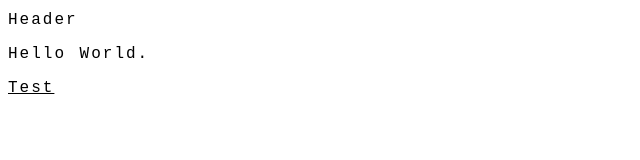
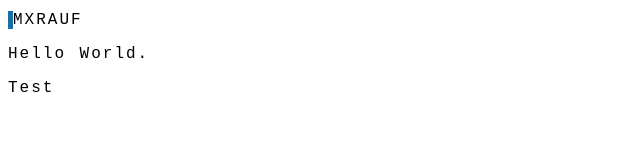
Before and after one commit to mxrauf/mxrauf.github.io, a plain HTML site: page index.html in a window 1280 px wide. Shown: the full height of the page, 0-640 px from the left. Drawn offline with Linux system fonts and the light colour scheme.

Commit message:
changing stuff

```diff
--- a/css/main.css
+++ b/css/main.css
@@ -11,6 +11,12 @@
     text-transform: none;
 }
 
+h1{
+    border-left: 5px solid #1C6EA4;
+}
+
 a{
+    /*
     text-decoration: underline;
+    */
 }
--- a/index.html
+++ b/index.html
@@ -7,9 +7,9 @@
 </head>
 
 <body>
-    <h1>Header</h1>
+    <h1>MXRAUF</h1>
     <p>Hello World.</p>
-    <a href="html/test.html">Test</a>
+    <a href="test/index.html">Test</a>
 </body>
 
 </html>
```
Also changed, not shown: html/test.html (deleted, +0 -1 lines), test/index.html (added, +14 -0 lines).
